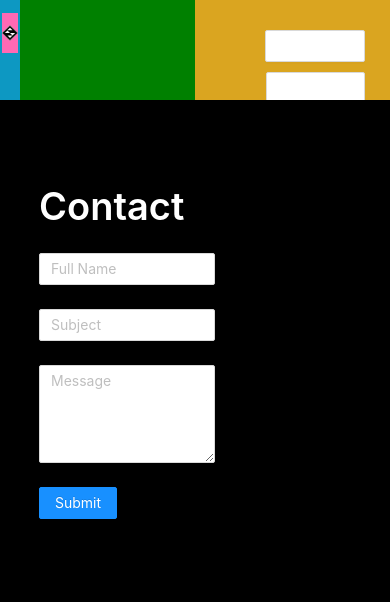
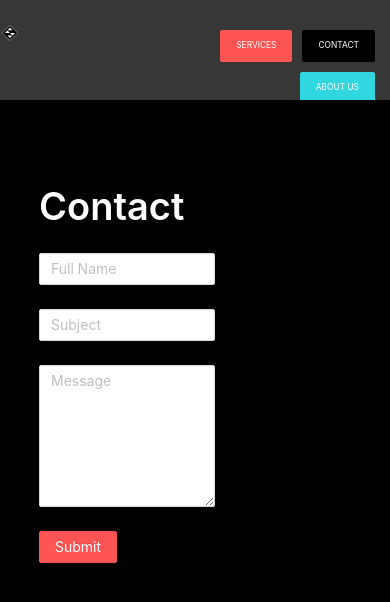
Before and after one commit to SquareSymmetryStudio/SquareSymmetryStudio.github.io, a React (Create React App) app: page /contact in a window 390 px wide. Shown: the top 602 px of the page. Built offline with nearby package versions, Linux system fonts and the light colour scheme.

Commit message:
updated css files for better mobile experience TODO: Home Logo

```diff
--- a/src/components/SquareSymmetry/Contact/Contact.css
+++ b/src/components/SquareSymmetry/Contact/Contact.css
@@ -17,3 +17,7 @@
 .white {
     color: #000000;
 }
+.submitButton {
+    background-color: #FF5454 !important;
+    border-color: #FF5454 !important
+}
--- a/src/components/SquareSymmetry/Contact/Contact.js
+++ b/src/components/SquareSymmetry/Contact/Contact.js
@@ -6,6 +6,8 @@ import {
     Form,
     Button,
 } from 'antd';
+
+import './Contact.css';
 
 const { Title } = Typography;
 
@@ -23,16 +25,16 @@ function Contact() {
                 <Col span={12}>
                     <Form >
                         <Form.Item>
-                            <Input placeholder="Full Name" />
+                            <Input placeholder="Full Name"/>
                         </Form.Item>
                         <Form.Item>
                             <Input placeholder="Subject" />
                         </Form.Item>
                         <Form.Item>
-                            <Input.TextArea rows={4} placeholder="Message"/>
+                            <Input.TextArea rows={6} placeholder="Message"/>
                         </Form.Item>
                         <Form.Item>
-                            <Button type="primary" htmlType="submit">Submit</Button>
+                            <Button className='submitButton' type="primary" htmlType="submit">Submit</Button>
                         </Form.Item>
                     </Form>
                 </Col>
--- a/src/components/SquareSymmetry/Home/Home.css
+++ b/src/components/SquareSymmetry/Home/Home.css
@@ -1,7 +1,7 @@
 .logo__row {
     height: 100%;
     width: 100%;
-    background-color: blue;
+    /* background-color: blue; */
     text-align: center;
     justify-content: center;
 }
@@ -10,7 +10,7 @@
     font-size: 25px;
     height: 50%;
     width: 50%;
-    background-color: blueviolet;
+    /* background-color: blueviolet; */
     top: 150px;
     position: relative;
 }
--- a/src/components/SquareSymmetry/SquareSymmetryHeader/SquareSymmetryHeader.css
+++ b/src/components/SquareSymmetry/SquareSymmetryHeader/SquareSymmetryHeader.css
@@ -1,12 +1,14 @@
 .ss-button {
     float: right;
-    min-width: 10%;
-    min-height: 8%;
-    text-align: left;
+    min-width: 25% !important;
+    min-height: 8% !important;
+    text-align: left !important;
     font-weight: bold;
-    margin: 5px;
-    top: 25%;
-    right: 20px;
+    font-size: 60% !important;
+    margin: 5px !important;
+    /* padding-left: 0.5% !important; */
+    top: 25% !important;
+    right: 10px;
 }
 
 /* .text {
@@ -34,26 +36,26 @@
 
 
 .red-button {
-    background-color: #FF5454;
-    border-color: #FF5454;
+    background-color: #FF5454 !important;
+    border-color: #FF5454 !important;
 }
 
 .black-button {
-    background-color: #000000;
-    border-color: #000000;
+    background-color: #000000 !important;
+    border-color: #000000 !important;
 }
 
 .cyan-button {
-  background-color: #30D6E0;
-  border-color: #30D6E0;
+  background-color: #30D6E0 !important;
+  border-color: #30D6E0 !important;
 }
 
 .logo-name__container {
-    position: relative;
+    position: relative !important;
     float: left;
     height: 100%;
     width: 50%;
-    background-color: green;
+    /* background-color: green; */
     margin: 0;
     padding: 0;
 
@@ -61,26 +63,27 @@
 .name__container {
     float: left;
     position: relative;
-    font-size: 100%;
+    font-size: 80%;
     font-weight: bold;
     /*width: 14vw;*/
     min-width: 14vw;
     top: 15px;
-    background-color: indianred;
+    /* background-color: indianred; */
     text-align: center;
+    letter-spacing: 0.2em;
 }
 .logo__container {
     float: left;
     height: 100%;
     width: 10%;
-    background-color: rgb(13, 152, 194);
+    /* background-color: rgb(13, 152, 194); */
     text-align: center;
-    margin: 0 auto;
+    margin: 0;
     padding: 0;
 
 }
 .logo__container img {
-    background-color: hotpink;
+    /* background-color: hotpink; */
     max-height: 60%;
     max-width: 40%;
     min-width: 80%;
@@ -93,6 +96,12 @@
     float: right;
     height: 100%;
     width: 50%;
-    background-color: goldenrod;
+    /* background-color: goldenrod; */
 
 }
+.div_button_container {
+    /* background-color: rgb(39, 39, 138); */
+    min-width: 70%;
+    height: 100%;
+    float: right;
+}
--- a/src/components/SquareSymmetry/SquareSymmetryHeader/SquareSymmetryHeader.js
+++ b/src/components/SquareSymmetry/SquareSymmetryHeader/SquareSymmetryHeader.js
@@ -26,6 +26,7 @@ function SquareSymmetryHeader() {
                 </div>
             </div>
             <div className='button__container'>
+                <div className='div_button_container'>
                 <Link to='/contact'>
                     <Button className='ss-button black-button white'>CONTACT</Button>
                 </Link>
@@ -35,6 +36,7 @@ function SquareSymmetryHeader() {
                 <Link to='/about-us'>
                     <Button className='ss-button cyan-button white'>ABOUT US</Button>
                 </Link>
+                </div>
             </div>
       </>
     );
```
